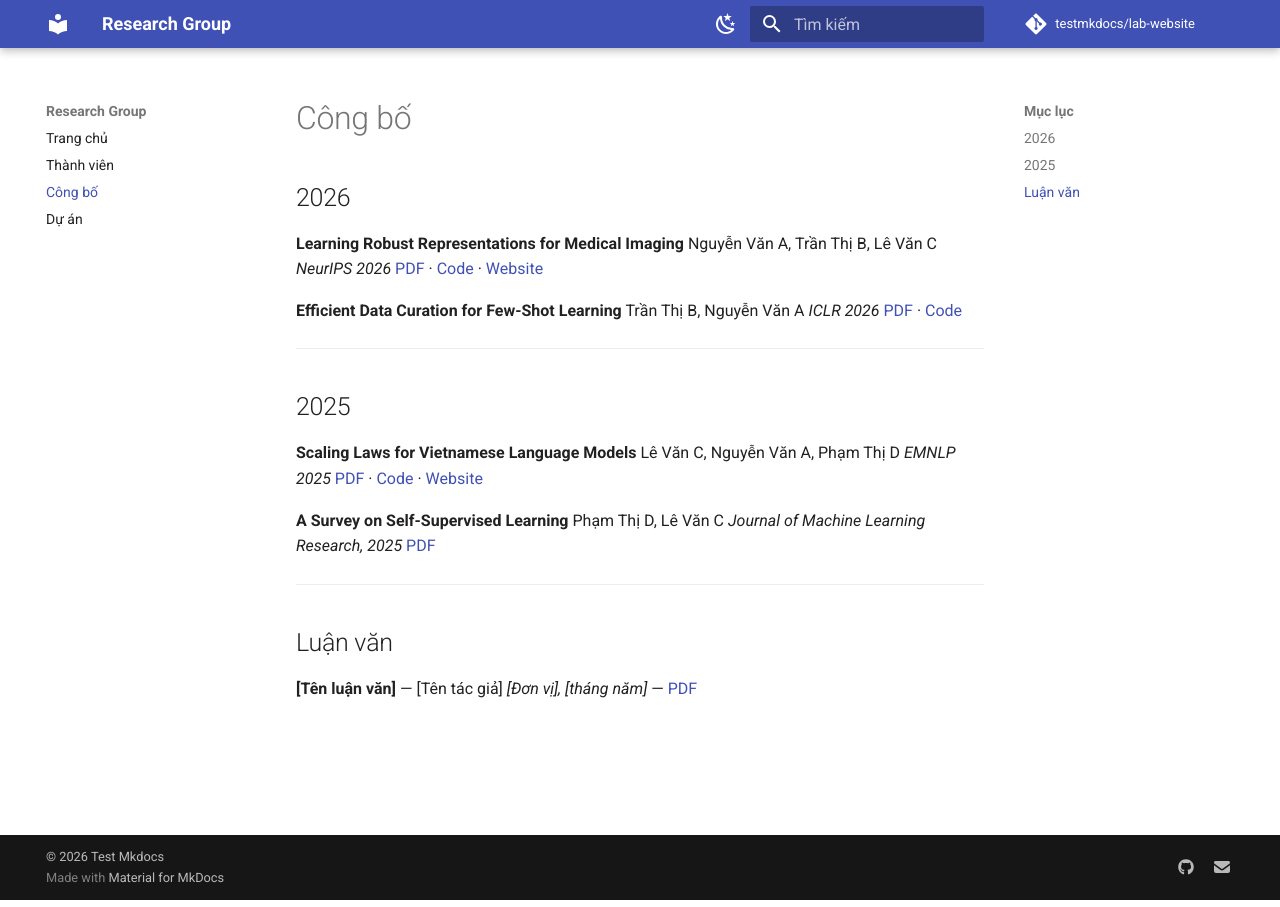
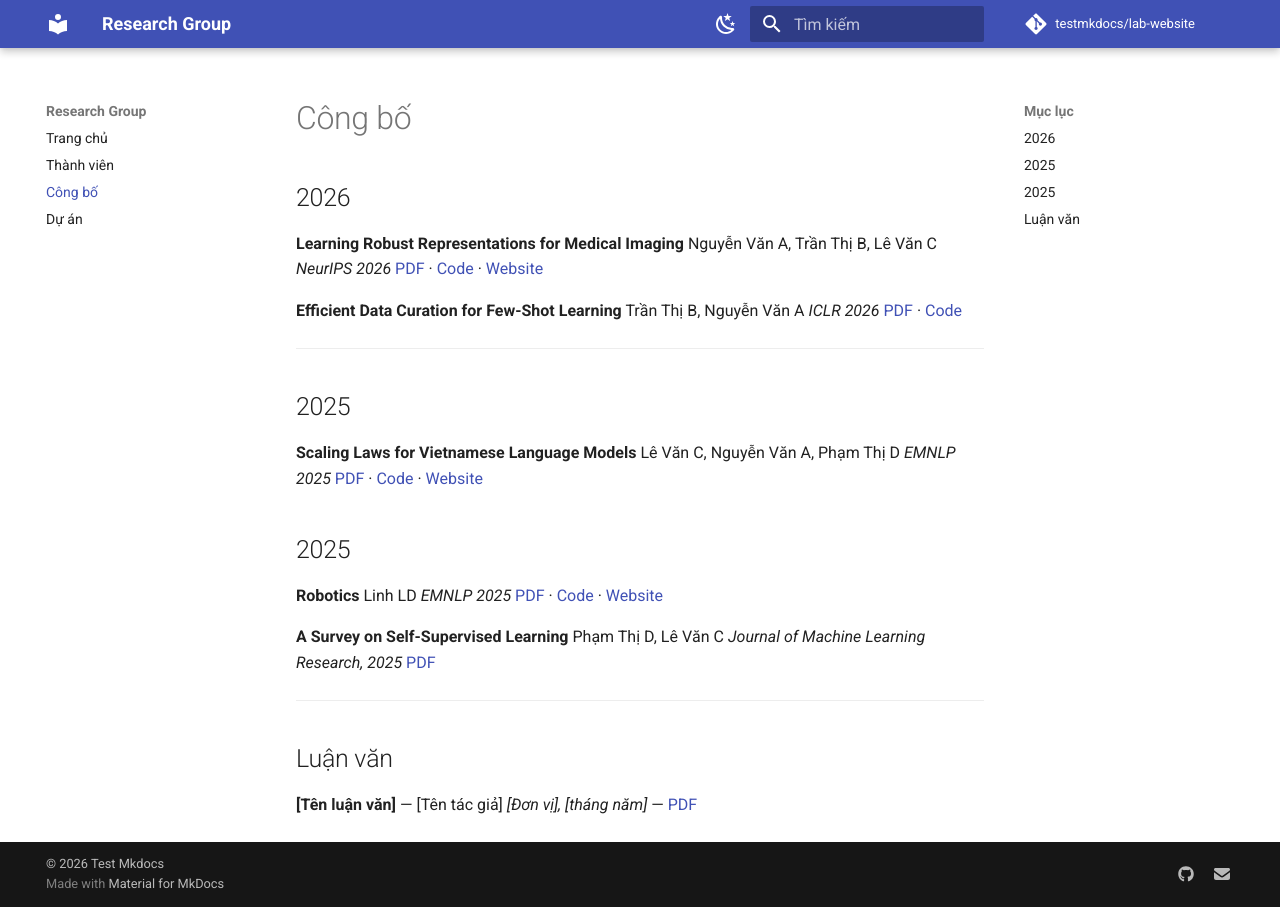
Before and after one commit to testmkdocs/lab-website, an MkDocs documentation site: the page built from docs/publications.md, in a window 1280 px wide. Built offline with MkDocs 1.6.1 and Material for MkDocs 9.7.7, drawn with Linux system fonts in a browser that asks for light colours; comment, search, counter and statistics services are not loaded.

Commit message:
Update publications.md

```diff
--- a/docs/publications.md
+++ b/docs/publications.md
@@ -36,6 +36,14 @@ Lê Văn C, Nguyễn Văn A, Phạm Thị D
 [PDF](https://arxiv.org/abs/2510.11111) · [Code](https://github.com/research-group/project-c) · [Website](https://research-group.github.io/paper-scaling-page/)
 <!-- ↑ MỨC 3: link trỏ ra repo riêng, domain khác -->
 
+## 2025
+
+**Robotics**
+Linh LD
+*EMNLP 2025*
+[PDF](https://arxiv.org/abs/2510.11111) · [Code](https://github.com/research-group/project-d) · [Website](https://24h.com.vn/)
+<!-- ↑ MỨC 3: link trỏ ra repo riêng, domain khác -->
+
 **A Survey on Self-Supervised Learning**
 Phạm Thị D, Lê Văn C
 *Journal of Machine Learning Research, 2025*
```
